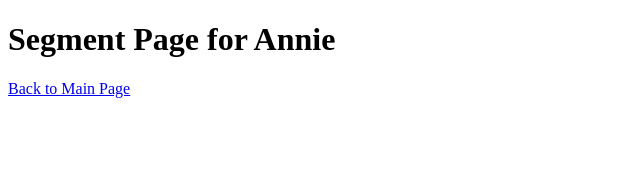
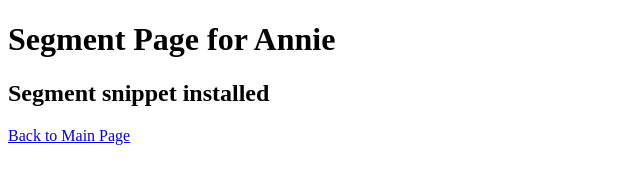
Before and after one commit to totheange/totheange_custom, a plain HTML site: page anniepage.html in a window 1280 px wide. Shown: the whole page, without its empty margins (0-640 px from the left). Drawn offline with Linux system fonts and the light colour scheme.

Commit message:
Update anniepage.html

```diff
--- a/anniepage.html
+++ b/anniepage.html
@@ -13,6 +13,7 @@
 
 <body>
   <h1> Segment Page for Annie</h1>
+  <h2> Segment snippet installed </h2>
 </body>
 <footer>
   <a href="https://totheange.github.io/totheange_custom/"> Back to Main Page</a>
```
